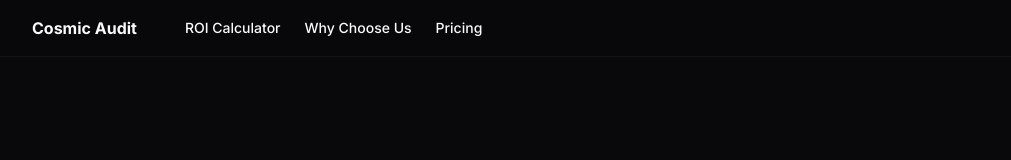
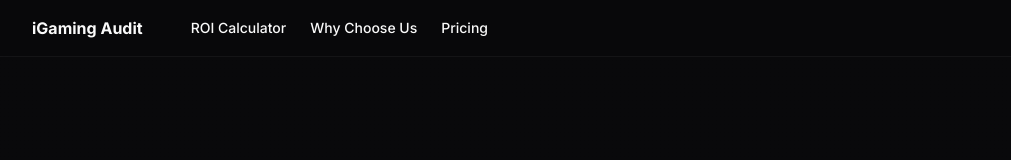
Before and after one commit to iGamingAudit/igaming-audit, a React (Vite) app: page / in a window 1280 px wide. Shown: the top 160 px of the page, without its empty margins (0-1011 px from the left). Built offline with nearby package versions, Linux system fonts and the light colour scheme.

Commit message:
Update project name to iGaming Audit
Changed the project name from "Cosmic Audit" to "iGaming Audit" in the Navigation component.
[skip gpt_engineer]

```diff
--- a/src/components/Navigation.tsx
+++ b/src/components/Navigation.tsx
@@ -13,7 +13,7 @@ const Navigation = () => {
       <div className="container flex h-14 max-w-screen-2xl items-center">
         <Link to="/" className="mr-6 flex items-center space-x-2">
           <span className="font-bold">
-            Cosmic Audit
+            iGaming Audit
           </span>
         </Link>
 
```
